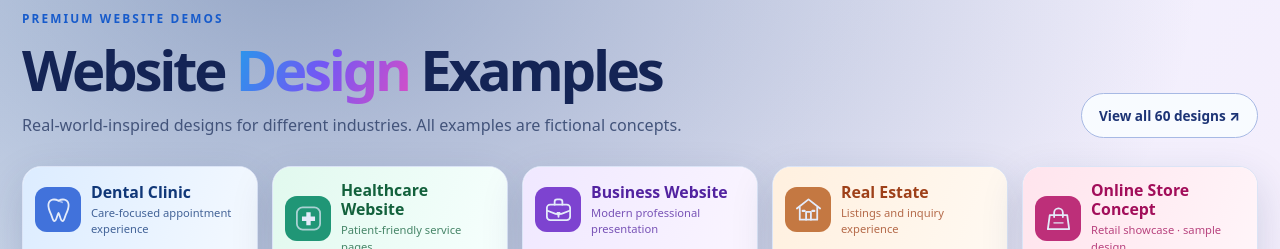
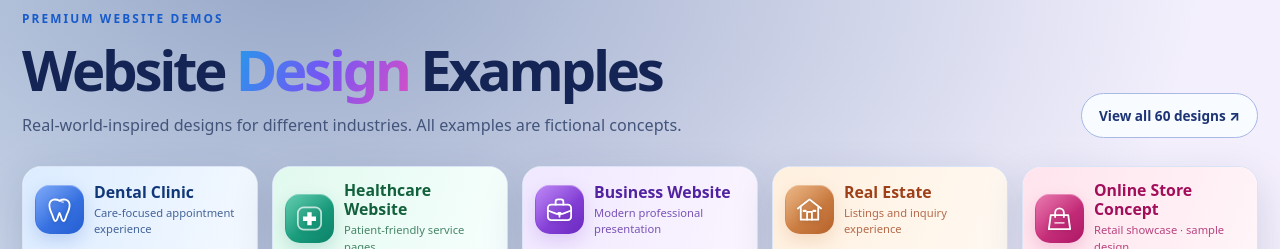
Before and after one commit to Suraj708900/xsuraj.ai, a plain HTML site: page index.html in a window 1280 px wide. Shown: the part 1425-1674 px from the top of the page. Drawn offline with Linux system fonts and the light colour scheme; grey boxes are pictures that could not be loaded.

Commit message:
Style five industry icon logos with visible white symbols and category colors

```diff
--- a/premium-service-plans.css
+++ b/premium-service-plans.css
@@ -22,9 +22,14 @@
 .featured-demo-3 .featured-demo-header{background:linear-gradient(110deg,#f0e8ff,#faf5ff);color:#5223a0}
 .featured-demo-4 .featured-demo-header{background:linear-gradient(110deg,#fff0df,#fff9f2);color:#9e4019}
 .featured-demo-5 .featured-demo-header{background:linear-gradient(110deg,#ffe4ed,#fff5f9);color:#a20e5a}
-.featured-demo-icon{display:grid;place-items:center;background:currentColor;border-radius:12px;min-width:46px;height:45px;font-size:1.4rem;position:relative;color:#4172db}
-.featured-demo-icon:before{content:"";position:absolute;inset:0;background:#4172db;border-radius:12px;opacity:.14}
-.featured-demo-2 .featured-demo-icon{color:#1b9c65}.featured-demo-3 .featured-demo-icon{color:#873bce}.featured-demo-4 .featured-demo-icon{color:#da7929}.featured-demo-5 .featured-demo-icon{color:#d22469}
+.featured-demo-icon{display:grid;place-items:center;flex:0 0 49px;width:49px;height:49px;border-radius:15px;position:relative;isolation:isolate;overflow:hidden;background:linear-gradient(135deg,#4d88f4,#245ed1);box-shadow:0 7px 17px #3c6ad03b,inset 0 1px 0 #ffffff6b}
+.featured-demo-icon::before{content:"";position:absolute;inset:1px;border-radius:14px;background:linear-gradient(140deg,#ffffff45,transparent 58%);pointer-events:none}
+.featured-demo-icon img{display:block;width:31px;height:31px;object-fit:contain;position:relative;z-index:1;filter:drop-shadow(0 1px 2px #0002)}
+.featured-demo-2 .featured-demo-icon{background:linear-gradient(135deg,#2ab992,#0b8269);box-shadow:0 7px 17px #12866c30,inset 0 1px 0 #ffffff6b}
+.featured-demo-3 .featured-demo-icon{background:linear-gradient(135deg,#a45cf1,#6b29c1);box-shadow:0 7px 17px #873bce30,inset 0 1px 0 #ffffff6b}
+.featured-demo-4 .featured-demo-icon{background:linear-gradient(135deg,#e39c5a,#b6622c);box-shadow:0 7px 17px #c4763030,inset 0 1px 0 #ffffff6b}
+.featured-demo-5 .featured-demo-icon{background:linear-gradient(135deg,#e04891,#ae1765);box-shadow:0 7px 17px #c7227530,inset 0 1px 0 #ffffff6b}
+.featured-demo-header>div{min-width:0}
 .featured-demo-header strong{display:block;font-size:.99rem;line-height:1.2;font-weight:850}
 .featured-demo-header small{display:block;font-size:.7rem;opacity:.76;line-height:1.45;margin-top:3px}
 .featured-demo-image{position:relative;overflow:hidden;aspect-ratio:4/4.2;background:linear-gradient(145deg,#b6c9ef,#5a86d5)}
```
